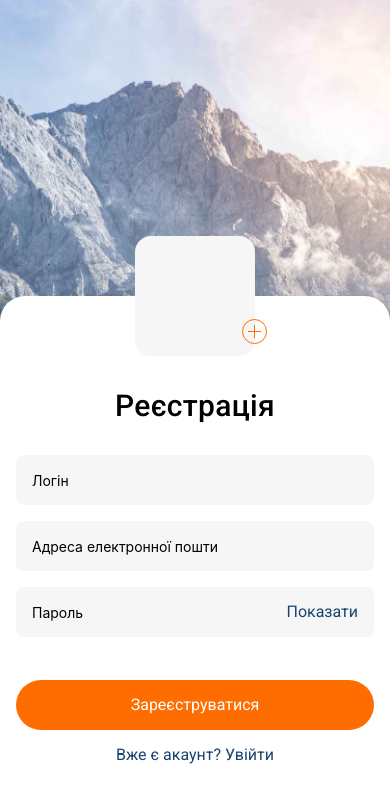
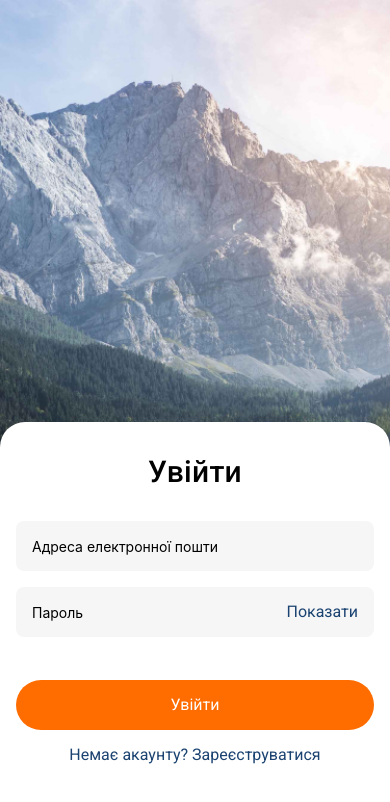
Before and after one commit to igorivnaolga/myApp, a React Native app in the folder MyNewApp/: screen /CreatePostsScreen in a window 390 px wide. Shown: the top 802 px of the page. Built offline with nearby package versions, Linux system fonts and the light colour scheme.

Commit message:
add CameraScreen

```diff
--- a/MyNewApp/package.json
+++ b/MyNewApp/package.json
@@ -8,6 +8,7 @@
     "expo-font": "^13.0.3",
     "expo-image-picker": "^16.0.5",
     "expo-location": "^18.0.5",
+    "expo-media-library": "^17.0.5",
     "react": "18.3.1",
     "react-dom": "18.3.1",
     "react-native": "0.76.6",
--- /dev/null
+++ b/MyNewApp/src/Screens/CameraScreen.js
@@ -0,0 +1,93 @@
+import React, { useState, useRef } from 'react';
+import { Text, View, TouchableOpacity, StyleSheet, Button } from 'react-native';
+import { CameraView, useCameraPermissions } from 'expo-camera';
+import * as MediaLibrary from 'expo-media-library';
+
+const CameraScreen = ({ navigation }) => {
+  const [facing, setFacing] = useState('back');
+  const [cameraPermission, requestCameraPermission] = useCameraPermissions();
+  const [libraryPermission, requestLibraryPermission] =
+    MediaLibrary.usePermissions();
+  const camera = useRef();
+
+  if (!cameraPermission) {
+    // Camera permissions are still loading.
+    return <View />;
+  }
+
+  if (!cameraPermission.granted) {
+    // Camera permissions are not granted yet.
+    return (
+      <View style={styles.container}>
+        <Text style={styles.message}>
+          We need your permission to show the camera
+        </Text>
+        <Button onPress={requestCameraPermission} title="grant permission" />
+      </View>
+    );
+  }
+
+  function toggleCameraFacing() {
+    setFacing((current) => (current === 'back' ? 'front' : 'back'));
+  }
+
+  const takePhoto = async () => {
+    if (!camera) return;
+
+    if (!libraryPermission.granted) {
+      requestLibraryPermission();
+    }
+
+    const image = await camera?.current?.takePictureAsync();
+    await MediaLibrary.saveToLibraryAsync(image.uri);
+    navigation.replace('CreatePost', { photo: image.uri });
+  };
+
+  return (
+    <View style={styles.container}>
+      <CameraView ref={camera} style={styles.camera} facing={facing}>
+        <View style={styles.buttonContainer}>
+          <TouchableOpacity style={styles.button} onPress={toggleCameraFacing}>
+            <Text style={styles.text}>Flip Camera</Text>
+          </TouchableOpacity>
+
+          <TouchableOpacity style={styles.button} onPress={takePhoto}>
+            <Text style={styles.text}>Take Photo</Text>
+          </TouchableOpacity>
+        </View>
+      </CameraView>
+    </View>
+  );
+};
+
+export default CameraScreen;
+
+const styles = StyleSheet.create({
+  container: {
+    flex: 1,
+    justifyContent: 'center',
+  },
+  message: {
+    textAlign: 'center',
+    paddingBottom: 10,
+  },
+  camera: {
+    flex: 1,
+  },
+  buttonContainer: {
+    flex: 1,
+    flexDirection: 'row',
+    backgroundColor: 'transparent',
+    margin: 64,
+  },
+  button: {
+    flex: 1,
+    alignSelf: 'flex-end',
+    alignItems: 'center',
+  },
+  text: {
+    fontSize: 24,
+    fontWeight: 'bold',
+    color: 'white',
+  },
+});
--- a/MyNewApp/src/Screens/CreatePostsScreen.js
+++ b/MyNewApp/src/Screens/CreatePostsScreen.js
@@ -29,6 +29,10 @@ export const CreatePostsScreen = ({ navigation, route }) => {
   const [address, setAddress] = useState('');
   const placesRef = useRef(null);
   const [location, setLocation] = useState(null);
+
+  const navigateToCameraScreen = async () => {
+    navigation.navigate('Camera');
+  };
 
   const pickImage = async () => {
     const permissionResult =
@@ -101,7 +105,7 @@ export const CreatePostsScreen = ({ navigation, route }) => {
       <View style={styles.imageContainer}>
         <View style={styles.emptyImgContainer}>
           {!selectedImage ? (
-            <CameraIcon style={styles.camera}>
+            <CameraIcon style={styles.camera} onPress={navigateToCameraScreen}>
               <View style={styles.cameraContent}>
                 <TouchableOpacity style={styles.cameraIconWrapper}>
                   <CameraIcon width={24} height={24} />
--- a/MyNewApp/src/navigation/MainNavigator.js
+++ b/MyNewApp/src/navigation/MainNavigator.js
@@ -6,6 +6,7 @@ import { CommentsScreen } from '../Screens/CommentsScreen';
 import { useNavigation } from '@react-navigation/native';
 import { BottomTabNavigator } from '../navigation/BottomTabNavigator';
 import { ArrowLeft } from '../../icons/ArrowLeft';
+import CameraScreen from '../Screens/CameraScreen';
 
 const Stack = createStackNavigator();
 
@@ -13,7 +14,7 @@ export const MainNavigator = () => {
   const navigation = useNavigation();
   return (
     <Stack.Navigator
-      initialRouteName="Registration"
+      initialRouteName="Login"
       screenOptions={{
         headerShown: false,
       }}
@@ -21,6 +22,7 @@ export const MainNavigator = () => {
       <Stack.Screen name="Home" component={BottomTabNavigator} />
       <Stack.Screen name="Login" component={LoginScreen} />
       <Stack.Screen name="Registration" component={RegistrationScreen} />
+      <Stack.Screen name="Camera" component={CameraScreen} />
       <Stack.Screen
         name="MapScreen"
         options={{
```
Also changed, not shown: 1 other file (tests, documents, lock files or other folders).
